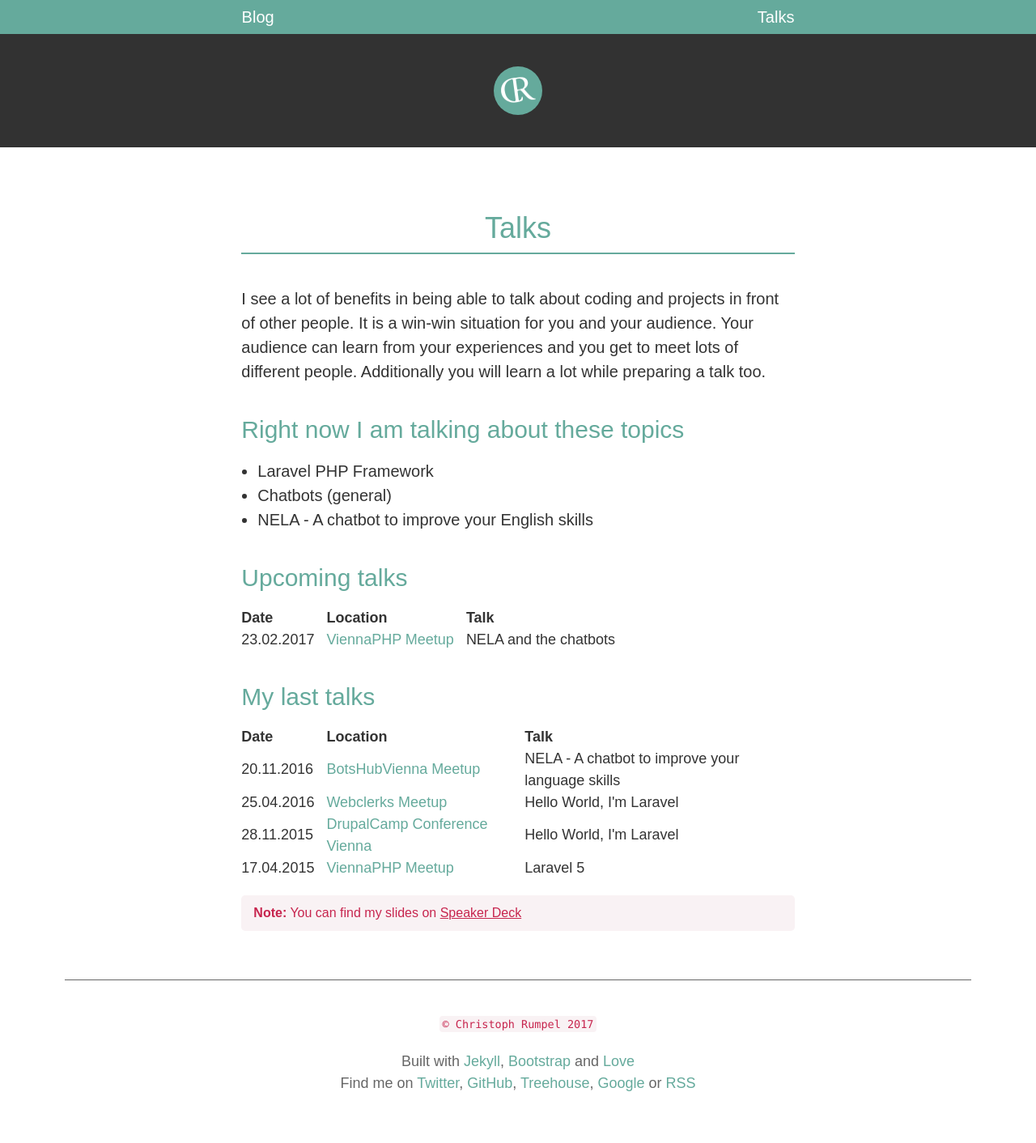
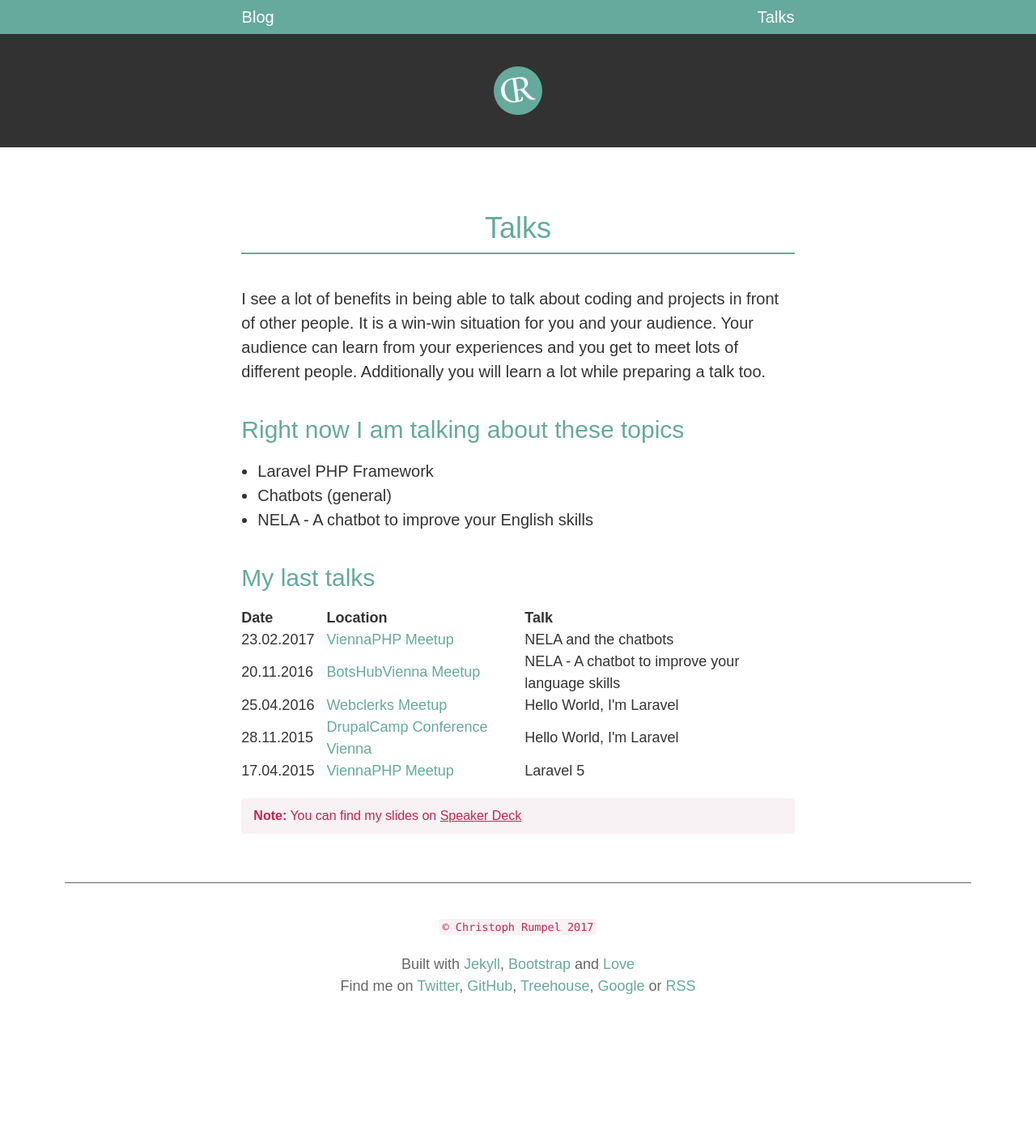
Before and after one commit to christophrumpel/christophrumpel.github.io, a Jekyll site: the page built from talks.html, in a window 1280 px wide. Shown: the whole page at 81% size. Built offline with Jekyll 4.4.1, drawn with Linux system fonts in a browser that asks for light colours; some web fonts are replaced; after the commit the page ends 1292 px from its top, so only the background shows below that.

Commit message:
update talks

```diff
--- a/talks.html
+++ b/talks.html
@@ -29,14 +42,6 @@ published: true
                         <td>23.02.2017</td>
                         <td><a href="https://www.meetup.com/viennaphp/">ViennaPHP Meetup</a></td>
                         <td>NELA and the chatbots</td>
-                    </tr>
-                </table>
-                <h2>My last talks</h2>
-                <table>
-                    <tr>
-                        <th>Date</th></tg>
-                        <th>Location</th>
-                        <th>Talk</th>
                     </tr>
                     <tr>
                         <td>20.11.2016</td>
```
Also changed, not shown: other parts of talks.html (+14 -1 lines).
